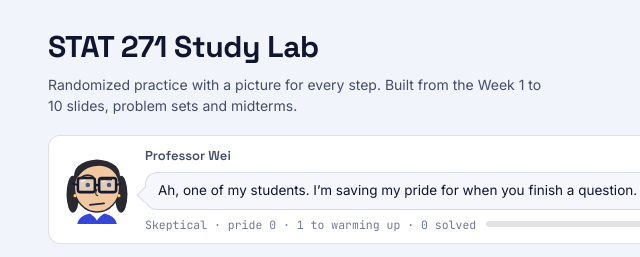
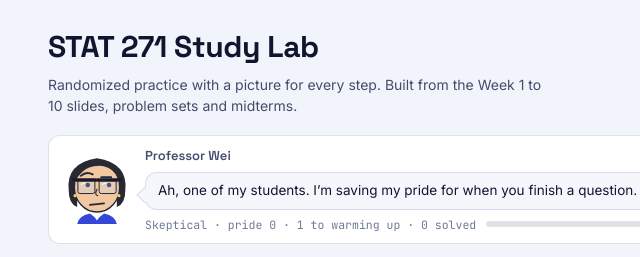
Before and after one commit to andrewhuynh6/stat271-study-lab, a plain HTML site: page index.html in a window 1280 px wide. Shown: the top 257 px of the page, 52-692 px from the left. Drawn offline with Linux system fonts and the light colour scheme.

Commit message:
Give the professor a short bob and browline glasses
Black thick top rim with a thin bottom rim, the side hair redrawn as a bob ending at the jaw instead of braids, and eyebrows raised above the glasses.

Co-Authored-By: Claude Sonnet 5.5 <noreply@anthropic.com>

```diff
--- a/index.html
+++ b/index.html
@@ -1866,7 +1866,7 @@ var PROF=profLoad(),profSad=false,profArm=0,profGreeting='';
 })();
 function profSVG(m){
   var sad=m<0,ey=sad?46:43;
-  var brows=sad?['M25 36 L42 29','M54 29 L71 36']:[['M25 33 Q33 26 42 31','M54 35 L68 35'],['M25 32 Q33 28 42 32','M54 32 Q62 28 70 32'],['M25 34 Q33 30 42 34','M54 34 Q62 30 70 34'],['M25 30 Q33 25 42 30','M54 30 Q62 25 70 30'],['M25 28 Q33 22 42 28','M54 28 Q62 22 70 28']][m];
+  var brows=sad?['M25 33 L42 26','M54 26 L71 33']:[['M25 30 Q33 23 42 28','M54 32 L68 32'],['M25 29 Q33 25 42 29','M54 29 Q62 25 70 29'],['M25 31 Q33 27 42 31','M54 31 Q62 27 70 31'],['M25 27 Q33 22 42 27','M54 27 Q62 22 70 27'],['M25 28 Q33 22 42 28','M54 28 Q62 22 70 28']][m];
   var mouth=sad?'M37 74 Q48 64 59 74':['M38 71 L58 69','M37 68 Q48 74 59 68','M35 66 Q48 78 61 66','M34 64 Q48 84 62 64 Z','M33 63 Q48 88 63 63 Z'][m];
   var open=m>=3,hair='#2a2830';
   var eyes=m===4
@@ -1874,14 +1874,21 @@ function profSVG(m){
     :'<circle cx="'+(m===0?35:33)+'" cy="'+ey+'" r="3.2" fill="#23283f"/><circle cx="'+(m===0?65:63)+'" cy="'+ey+'" r="3.2" fill="#23283f"/>';
   var gy=m===4?43:ey;
   var s='<svg viewBox="0 0 96 100" xmlns="http://www.w3.org/2000/svg" aria-hidden="true">';
-  s+='<ellipse cx="14" cy="56" rx="9" ry="26" fill="'+hair+'"/><ellipse cx="82" cy="56" rx="9" ry="26" fill="'+hair+'"/>';
+  s+='<path d="M8 50 Q4 12 48 5 Q92 12 88 50 Q88 70 76 74 L76 54 L20 54 L20 74 Q8 70 8 50 Z" fill="'+hair+'"/>';
   s+='<path d="M20 98 Q22 86 38 83 L48 91 L58 83 Q74 86 76 98 Z" style="fill:var(--accent)"/><path d="M41 83 L48 93 L55 83 L52 81 L48 85 L44 81Z" fill="#fff"/>';
   s+='<ellipse cx="48" cy="46" rx="32" ry="35" fill="#f1c8a0" stroke="#23283f" stroke-width="2"/>';
   s+='<path d="M16 36 Q12 10 48 7 Q84 10 80 36 Q68 14 48 16 Q30 16 18 36 Z" fill="'+hair+'"/>';
   s+='<circle cx="17" cy="58" r="2.2" fill="#ffd166"/><circle cx="79" cy="58" r="2.2" fill="#ffd166"/>';
   if(m>=3)s+='<ellipse cx="25" cy="58" rx="6" ry="4" fill="#ff8c9a" opacity=".5"/><ellipse cx="71" cy="58" rx="6" ry="4" fill="#ff8c9a" opacity=".5"/>';
   s+=eyes;
-  s+='<rect x="21" y="'+(gy-10)+'" width="24" height="20" rx="3.5" fill="#bcdcff" fill-opacity=".28" stroke="#161a2b" stroke-width="3.6"/><rect x="51" y="'+(gy-10)+'" width="24" height="20" rx="3.5" fill="#bcdcff" fill-opacity=".28" stroke="#161a2b" stroke-width="3.6"/><path d="M45 '+gy+' L51 '+gy+'" stroke="#161a2b" stroke-width="3.6"/><path d="M21 '+gy+' L14 '+(gy-2)+'" stroke="#161a2b" stroke-width="2.8" stroke-linecap="round"/><path d="M75 '+gy+' L82 '+(gy-2)+'" stroke="#161a2b" stroke-width="2.8" stroke-linecap="round"/><path d="M26 '+(gy-5)+' L31 '+(gy-7)+'" stroke="#fff" stroke-width="1.8" stroke-linecap="round" opacity=".85"/><path d="M56 '+(gy-5)+' L61 '+(gy-7)+'" stroke="#fff" stroke-width="1.8" stroke-linecap="round" opacity=".85"/>';
+  var fy=gy+2,k='#161a2b';
+  s+='<rect x="21" y="'+(fy-9)+'" width="24" height="19" rx="3" fill="#bcdcff" fill-opacity=".28"/><rect x="51" y="'+(fy-9)+'" width="24" height="19" rx="3" fill="#bcdcff" fill-opacity=".28"/>'
+   +'<path d="M21 '+(fy-9)+' L21 '+(fy+7)+' Q21 '+(fy+10)+' 24 '+(fy+10)+' L42 '+(fy+10)+' Q45 '+(fy+10)+' 45 '+(fy+7)+' L45 '+(fy-9)+'" stroke="'+k+'" stroke-width="1.3" fill="none"/>'
+   +'<path d="M51 '+(fy-9)+' L51 '+(fy+7)+' Q51 '+(fy+10)+' 54 '+(fy+10)+' L72 '+(fy+10)+' Q75 '+(fy+10)+' 75 '+(fy+7)+' L75 '+(fy-9)+'" stroke="'+k+'" stroke-width="1.3" fill="none"/>'
+   +'<path d="M19.5 '+(fy-9)+' L46.5 '+(fy-9)+'" stroke="'+k+'" stroke-width="5" stroke-linecap="round"/><path d="M49.5 '+(fy-9)+' L76.5 '+(fy-9)+'" stroke="'+k+'" stroke-width="5" stroke-linecap="round"/>'
+   +'<path d="M46 '+(fy-9)+' L50 '+(fy-9)+'" stroke="'+k+'" stroke-width="3.2"/>'
+   +'<path d="M20 '+(fy-9)+' L14 '+(fy-10)+'" stroke="'+k+'" stroke-width="3" stroke-linecap="round"/><path d="M76 '+(fy-9)+' L82 '+(fy-10)+'" stroke="'+k+'" stroke-width="3" stroke-linecap="round"/>'
+   +'<path d="M26 '+(fy-3)+' L31 '+(fy-5)+'" stroke="#fff" stroke-width="1.6" stroke-linecap="round" opacity=".85"/><path d="M56 '+(fy-3)+' L61 '+(fy-5)+'" stroke="#fff" stroke-width="1.6" stroke-linecap="round" opacity=".85"/>';
   s+='<path d="'+brows[0]+'" stroke="#23283f" stroke-width="2.6" fill="none" stroke-linecap="round"/><path d="'+brows[1]+'" stroke="#23283f" stroke-width="2.6" fill="none" stroke-linecap="round"/>';
   s+='<path d="M48 49 Q44 57 49 58" stroke="#23283f" stroke-width="1.6" fill="none" stroke-linecap="round"/>';
   s+='<path d="'+mouth+'" stroke="#23283f" stroke-width="2.4" fill="'+(open?'#8a2f3b':'none')+'" stroke-linecap="round" stroke-linejoin="round"/>';
```
